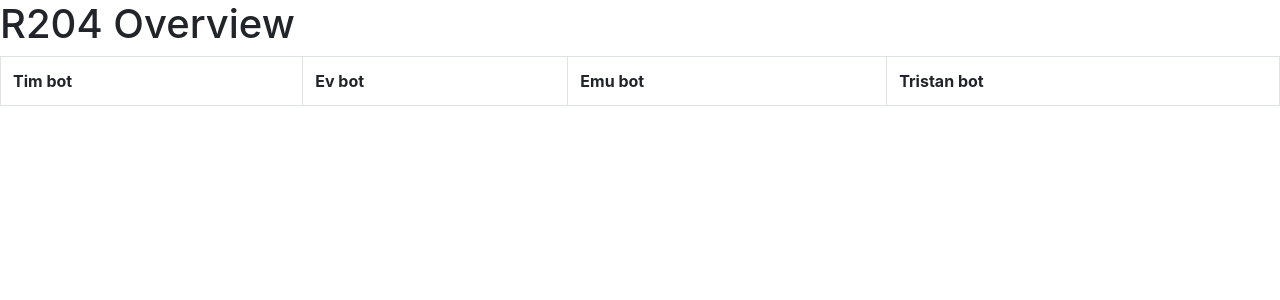
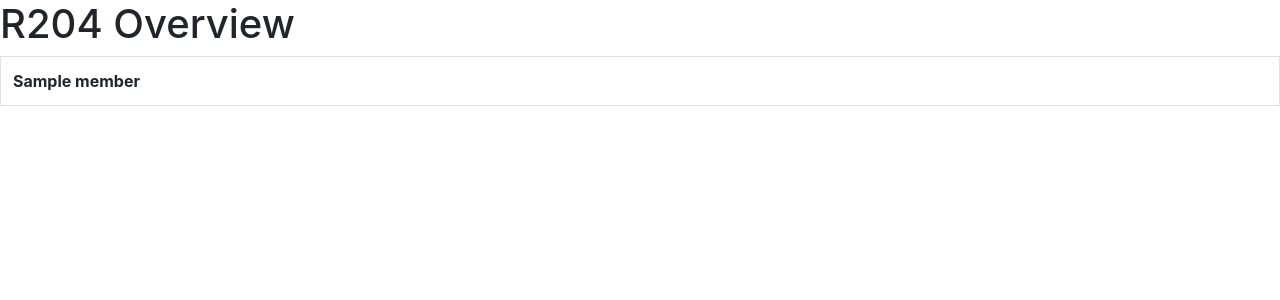
Before and after one commit to timothy-e/split-hardware, a Flask app: template FlaskApp/templates/overview.html in a window 1280 px wide. Shown: the top 300 px of the page. Run offline with Flask 2, Linux system fonts and the light colour scheme; the template is opened without the code that fills it: most values are stand-ins (such as "Sample title", 1, 10 or a date in 2020); lists and menus that the app fills with data are empty; some libraries are stand-ins or nearby versions.

Commit message:
fixed overview

```diff
--- a/FlaskApp/app.py
+++ b/FlaskApp/app.py
@@ -17,11 +17,10 @@
 home.add_member(Tristan)
 home.add_member(Emmy)
 
-max_i = max(len(member.purchases) for member in home.members)
-
 
 @app.route("/", methods=["GET"])
 def overview():
+    max_i = max(len(member.purchases) for member in home.members)
     return render_template("overview.html", home=home, limit = max_i)
 
 
--- a/FlaskApp/templates/overview.html
+++ b/FlaskApp/templates/overview.html
@@ -12,15 +12,14 @@
     </h1>
     <table class="table table-bordered" style="width:100%">
             <tr>
-              <th>Tim bot</th>
-              <th>Ev bot</th>
-              <th>Emu bot</th>
-              <th>Tristan bot</th>
+            {% for member in home.members %}
+                <th> {{ member.name}}</th>
+            {% endfor %}
             </tr>
             {% for i in range(limit) %}
             <tr>
                 {% for member in home.members %}
-                <td> {{ member.get_ith_purchases().name }}</td>
+                <td> {{ member.get_ith_purchase(i) }}</td>
                 {% endfor %}
             </tr>
             {% endfor %}
```
Also changed, not shown: FlaskApp/dataRoommate.py (+5 -4 lines).
